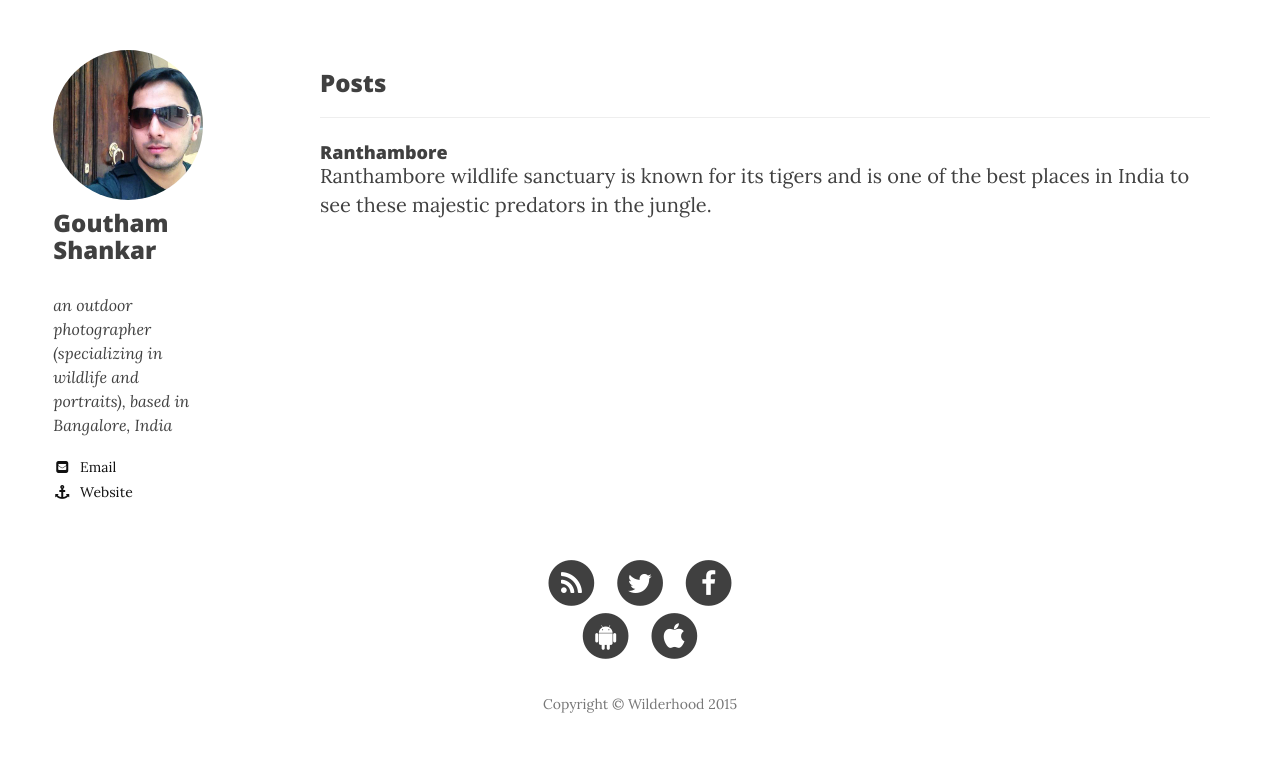
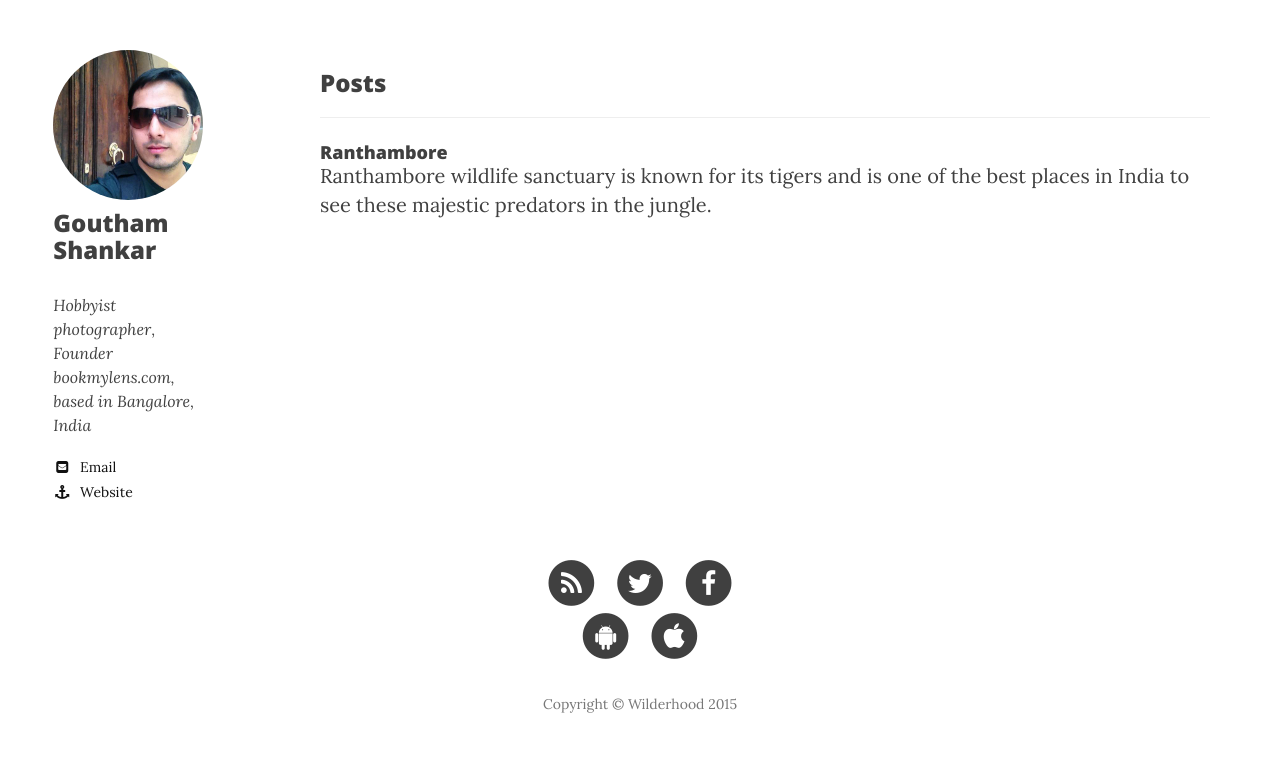
Before and after one commit to jagadeeshwithu/wilderhood.github.io, a Jekyll site: the page built from metapages/authors/Goutham Shankar.md, in a window 1280 px wide. Shown: the part 421-1201 px from the top of the page. Built offline with Jekyll 4.4.1, drawn with Linux system fonts in a browser that asks for light colours; nearby versions of some CDN libraries.

Commit message:
Goutham's profile updated!

```diff
--- a/metapages/authors/Goutham Shankar.md
+++ b/metapages/authors/Goutham Shankar.md
@@ -4,7 +4,7 @@ author_name: Goutham Shankar
 permalink: authors/Goutham Shankar/
 web: http://bookmylens.com
 email: goutham@bookmylens.com
-bio: "an outdoor photographer (specializing in wildlife and portraits), based in Bangalore, India"
+bio: "Hobbyist photographer, Founder bookmylens.com, based in Bangalore, India"
 avatar: goutham.jpg
 twitter:
 googleplus:
```
